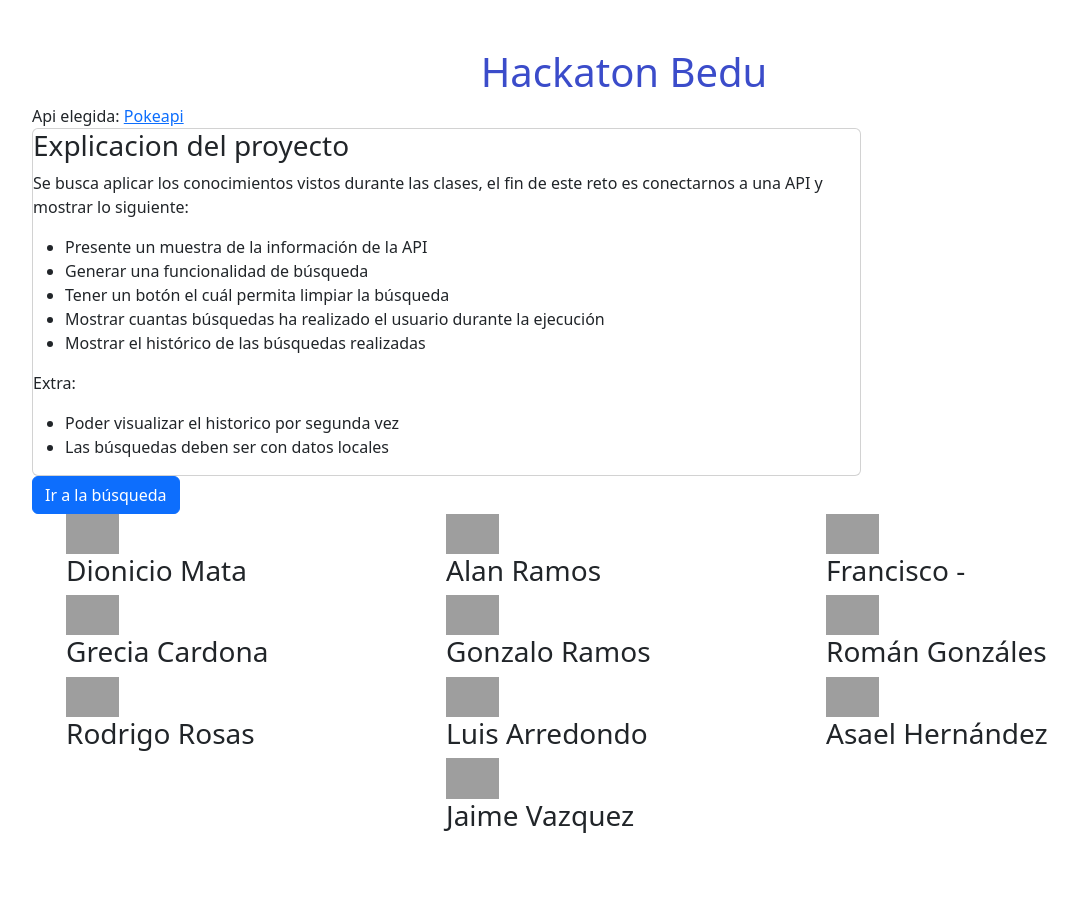
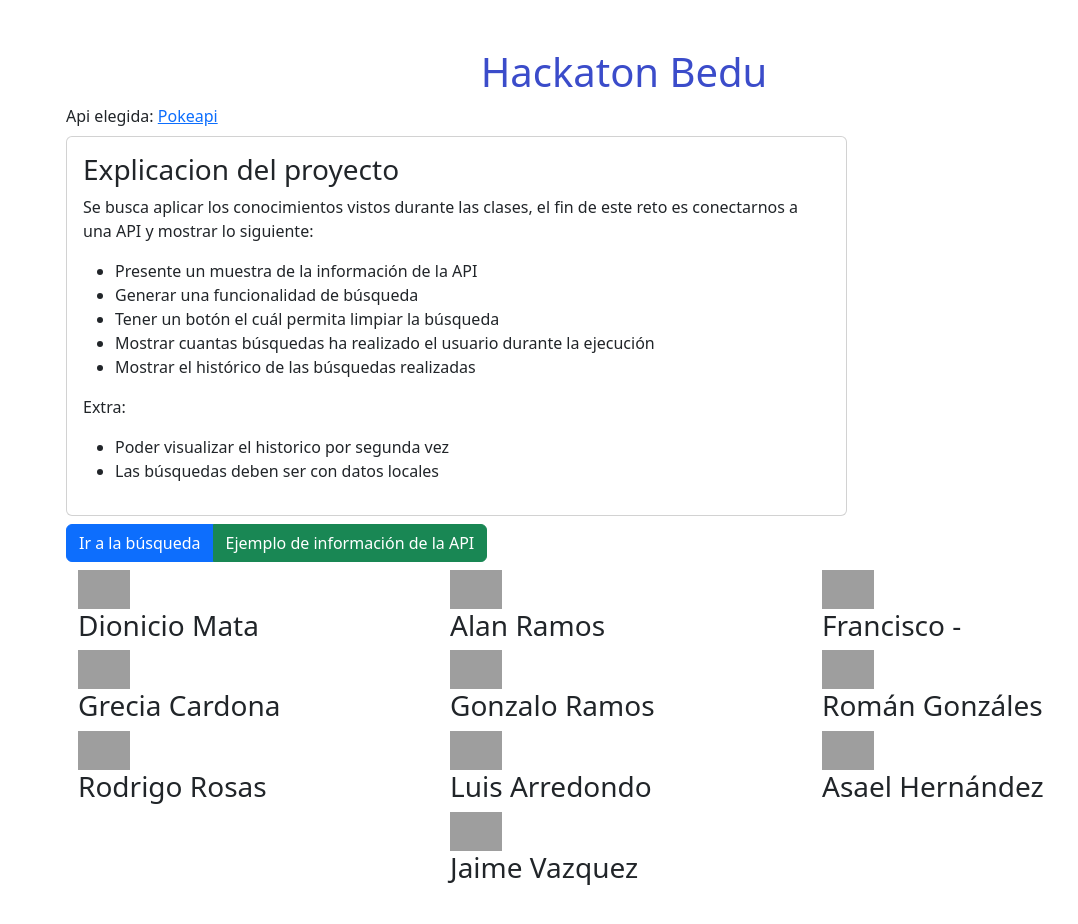
Before and after one commit to wayusei/hackatonSesion12, a website built with webpack: page docs/index.html in a window 1280 px wide. Shown: the whole page, without its empty margins (16-1094 px from the left). Before the commit the page ends 888 px from the top, so only its background shows below. Built offline with nearby package versions, Linux system fonts and the light colour scheme; grey boxes are pictures that could not be loaded.

Commit message:
Corrected some details of index.html

```diff
--- a/docs/index.html
+++ b/docs/index.html
@@ -1,45 +1,68 @@
 <!DOCTYPE html>
 <html lang="en">
-
   <head>
-    <meta charset="UTF-8">
-    <meta http-equiv="X-UA-Compatible" content="IE=edge">
-    <meta name="viewport" content="width=device-width, initial-scale=1.0">
+    <meta charset="UTF-8" />
+    <meta http-equiv="X-UA-Compatible" content="IE=edge" />
+    <meta name="viewport" content="width=device-width, initial-scale=1.0" />
     <!-- Estilos -->
-    <link href="https://cdn.jsdelivr.net/npm/bootstrap@5.0.2/dist/css/bootstrap.min.css" rel="stylesheet" integrity="sha384-EVSTQN3/azprG1Anm3QDgpJLIm9Nao0Yz1ztcQTwFspd3yD65VohhpuuCOmLASjC" crossorigin="anonymous">
-    <link rel="stylesheet" href="styles.css">
+    <link
+      href="https://cdn.jsdelivr.net/npm/bootstrap@5.0.2/dist/css/bootstrap.min.css"
+      rel="stylesheet"
+      integrity="sha384-EVSTQN3/azprG1Anm3QDgpJLIm9Nao0Yz1ztcQTwFspd3yD65VohhpuuCOmLASjC"
+      crossorigin="anonymous"
+    />
+    <link rel="stylesheet" href="styles.css" />
     <!-- Título -->
     <title>Reto Bedu API</title>
   </head>
 
   <body>
+    <div class="container">
       <h1>Hackaton Bedu</h1>
       <div>
-        <h2>Api elegida: </h2>
+        <h2>Api elegida:</h2>
         <a href="https://pokeapi.co/about" target="blank">Pokeapi</a>
       </div>
 
+      <div class="mt-2">
         <div class="card">
+          <div class="card-body">
+            <div class="card-title">
               <h3>Explicacion del proyecto</h3>
-        <p>Se busca aplicar los conocimientos vistos durante las clases, el fin de este reto es conectarnos a una API y
-            mostrar lo siguiente: </p>
+            </div>
+            <p>
+              Se busca aplicar los conocimientos vistos durante las clases, el
+              fin de este reto es conectarnos a una API y mostrar lo siguiente:
+            </p>
             <ul>
               <li>Presente un muestra de la información de la API</li>
               <li>Generar una funcionalidad de búsqueda</li>
               <li>Tener un botón el cuál permita limpiar la búsqueda</li>
-            <li>Mostrar cuantas búsquedas ha realizado el usuario durante la ejecución</li>
+              <li>
+                Mostrar cuantas búsquedas ha realizado el usuario durante la
+                ejecución
+              </li>
               <li>Mostrar el histórico de las búsquedas realizadas</li>
             </ul>
-        <p>Extra: </p>
+            <p>Extra:</p>
             <ul>
               <li>Poder visualizar el historico por segunda vez</li>
               <li>Las búsquedas deben ser con datos locales</li>
             </ul>
           </div>
+        </div>
+      </div>
 
-    <a href="busqueda.html"><button class="btn btn-primary">Ir a la búsqueda</button></a>
+      <div class="mt-2">
+        <div class="btn-group">
+          <a href="busqueda.html" class="btn btn-primary">Ir a la búsqueda</a>
+          <a href="api-info.html" class="btn btn-success"
+            >Ejemplo de información de la API</a
+          >
+        </div>
+      </div>
 
-    <footer>
+      <footer class="mt-2">
         <section class="blog">
           <section class="container blog">
             <div class="row">
@@ -47,7 +70,10 @@
                 <article class="process-list">
                   <div class="process">
                     <div class="process-icon">
-                        <img src="https://static.vecteezy.com/system/resources/thumbnails/000/550/980/small/user_icon_001.jpg" alt="Build icon" />
+                      <img
+                        src="https://static.vecteezy.com/system/resources/thumbnails/000/550/980/small/user_icon_001.jpg"
+                        alt="Build icon"
+                      />
                     </div>
                     <div class="process-description">
                       <h3>Dionicio Mata</h3>
@@ -55,7 +81,10 @@
                   </div>
                   <div class="process">
                     <div class="process-icon">
-                        <img src="https://static.vecteezy.com/system/resources/thumbnails/000/550/980/small/user_icon_001.jpg" alt="Attract icon" />
+                      <img
+                        src="https://static.vecteezy.com/system/resources/thumbnails/000/550/980/small/user_icon_001.jpg"
+                        alt="Attract icon"
+                      />
                     </div>
                     <div class="process-description">
                       <h3>Grecia Cardona</h3>
@@ -63,7 +92,10 @@
                   </div>
                   <div class="process">
                     <div class="process-icon">
-                        <img src="https://static.vecteezy.com/system/resources/thumbnails/000/550/980/small/user_icon_001.jpg" alt="Convert icon" />
+                      <img
+                        src="https://static.vecteezy.com/system/resources/thumbnails/000/550/980/small/user_icon_001.jpg"
+                        alt="Convert icon"
+                      />
                     </div>
                     <div class="process-description">
                       <h3>Rodrigo Rosas</h3>
@@ -75,7 +107,10 @@
                 <article class="process-list">
                   <div class="process">
                     <div class="process-icon">
-                          <img src="https://static.vecteezy.com/system/resources/thumbnails/000/550/980/small/user_icon_001.jpg" alt="Build icon" />
+                      <img
+                        src="https://static.vecteezy.com/system/resources/thumbnails/000/550/980/small/user_icon_001.jpg"
+                        alt="Build icon"
+                      />
                     </div>
                     <div class="process-description">
                       <h3>Alan Ramos</h3>
@@ -83,7 +118,10 @@
                   </div>
                   <div class="process">
                     <div class="process-icon">
-                          <img src="https://static.vecteezy.com/system/resources/thumbnails/000/550/980/small/user_icon_001.jpg" alt="Build icon" />
+                      <img
+                        src="https://static.vecteezy.com/system/resources/thumbnails/000/550/980/small/user_icon_001.jpg"
+                        alt="Build icon"
+                      />
                     </div>
                     <div class="process-description">
                       <h3>Gonzalo Ramos</h3>
@@ -91,7 +129,10 @@
                   </div>
                   <div class="process">
                     <div class="process-icon">
-                          <img src="https://static.vecteezy.com/system/resources/thumbnails/000/550/980/small/user_icon_001.jpg" alt="Attract icon" />
+                      <img
+                        src="https://static.vecteezy.com/system/resources/thumbnails/000/550/980/small/user_icon_001.jpg"
+                        alt="Attract icon"
+                      />
                     </div>
                     <div class="process-description">
                       <h3>Luis Arredondo</h3>
@@ -100,7 +141,10 @@
 
                   <div class="process">
                     <div class="process-icon">
-                          <img src="https://static.vecteezy.com/system/resources/thumbnails/000/550/980/small/user_icon_001.jpg" alt="Convert icon" />
+                      <img
+                        src="https://static.vecteezy.com/system/resources/thumbnails/000/550/980/small/user_icon_001.jpg"
+                        alt="Convert icon"
+                      />
                     </div>
                     <div class="process-description">
                       <h3>Jaime Vazquez</h3>
@@ -112,7 +156,10 @@
               <div class="col">
                 <div class="process">
                   <div class="process-icon">
-                          <img src="https://static.vecteezy.com/system/resources/thumbnails/000/550/980/small/user_icon_001.jpg" alt="Convert icon" />
+                    <img
+                      src="https://static.vecteezy.com/system/resources/thumbnails/000/550/980/small/user_icon_001.jpg"
+                      alt="Convert icon"
+                    />
                   </div>
                   <div class="process-description">
                     <h3>Francisco -</h3>
@@ -120,7 +167,10 @@
                 </div>
                 <div class="process">
                   <div class="process-icon">
-                          <img src="https://static.vecteezy.com/system/resources/thumbnails/000/550/980/small/user_icon_001.jpg" alt="Convert icon" />
+                    <img
+                      src="https://static.vecteezy.com/system/resources/thumbnails/000/550/980/small/user_icon_001.jpg"
+                      alt="Convert icon"
+                    />
                   </div>
                   <div class="process-description">
                     <h3>Román Gonzáles</h3>
@@ -128,7 +178,10 @@
                 </div>
                 <div class="process">
                   <div class="process-icon">
-                          <img src="https://static.vecteezy.com/system/resources/thumbnails/000/550/980/small/user_icon_001.jpg" alt="Convert icon" />
+                    <img
+                      src="https://static.vecteezy.com/system/resources/thumbnails/000/550/980/small/user_icon_001.jpg"
+                      alt="Convert icon"
+                    />
                   </div>
                   <div class="process-description">
                     <h3>Asael Hernández</h3>
@@ -136,12 +189,9 @@
                 </div>
               </div>
             </div>
-                  </div>
-                </div>
-              </div>
+          </section>
         </section>
       </footer>
-
+    </div>
   </body>
-
 </html>
```
Lines whose indentation alone changed are shown as unchanged.
